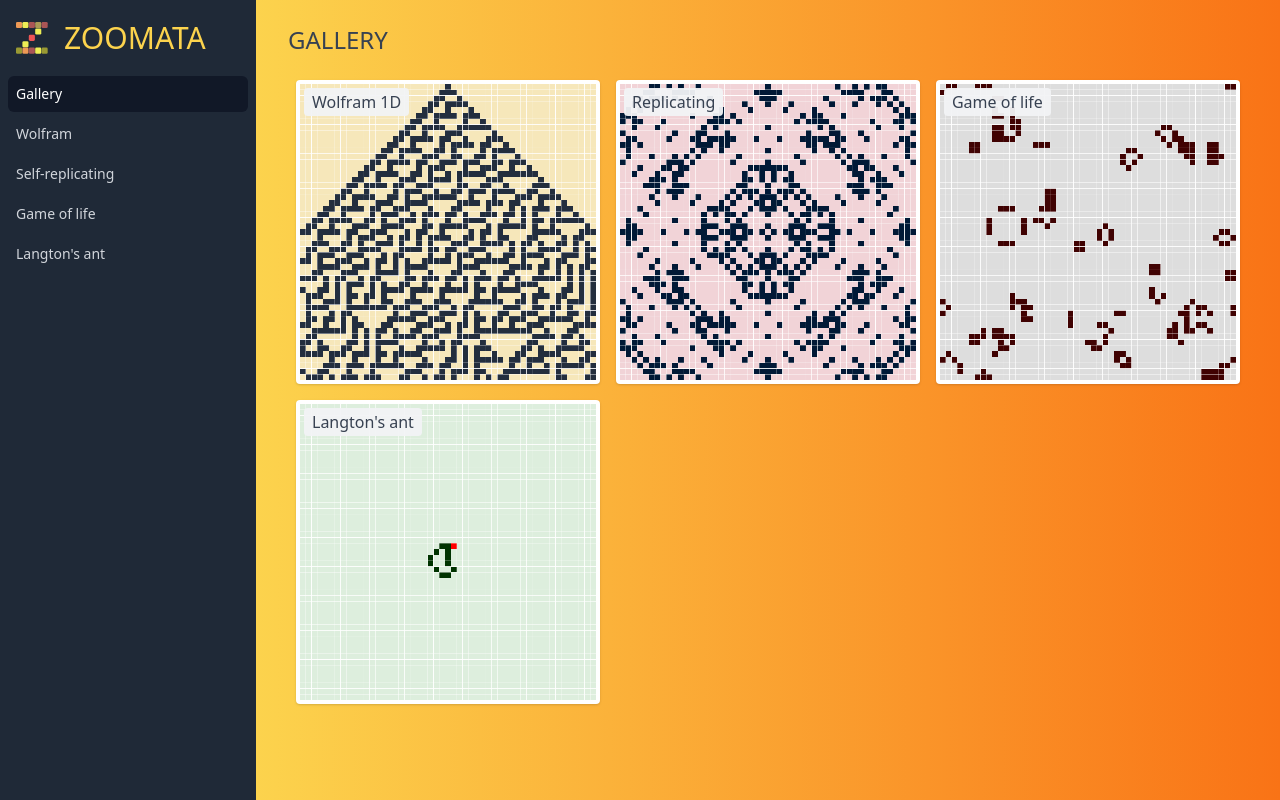
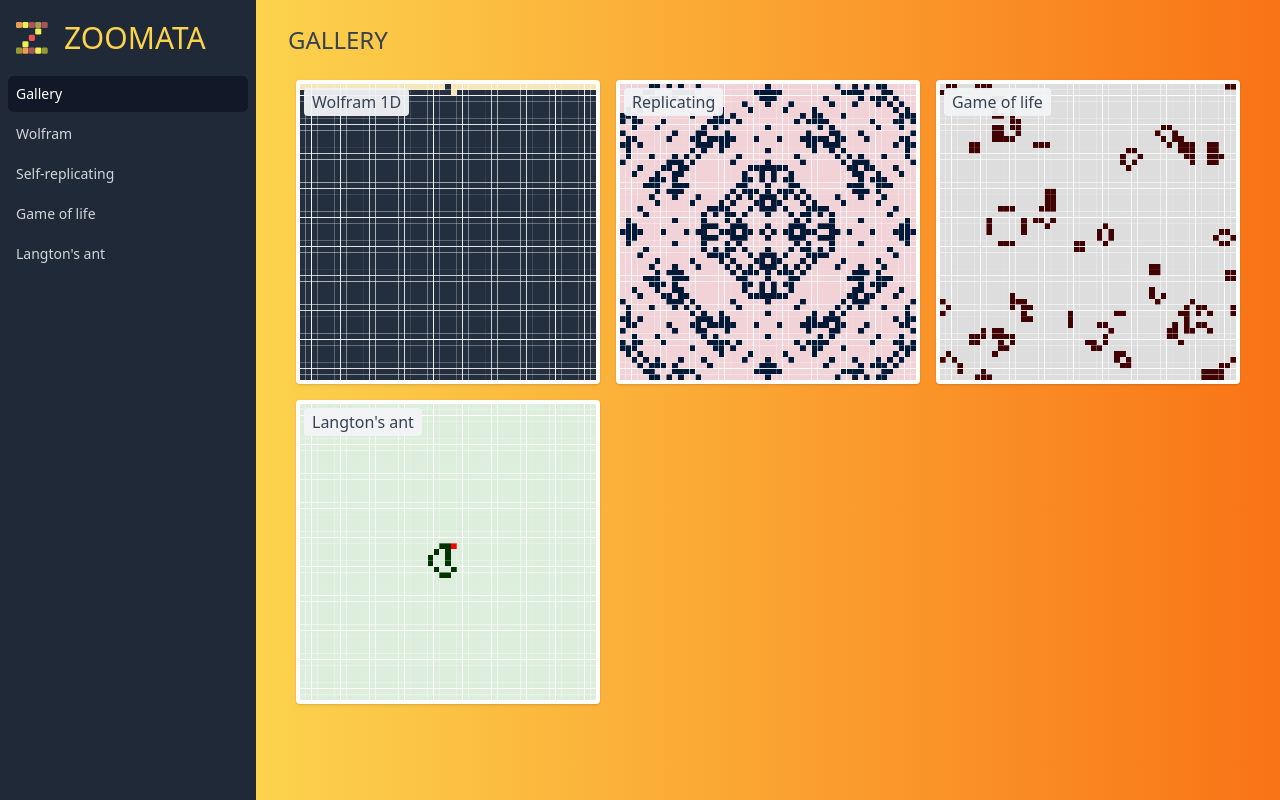
Before and after one commit to undo76/zoomata, a Next.js app: page / in a window 1280 px wide. Built offline with nearby package versions, Linux system fonts and the light colour scheme; a web font is replaced by a local one.

Commit message:
CellRule -> WorldRule

```diff
--- a/components/WolframAutomata.tsx
+++ b/components/WolframAutomata.tsx
@@ -1,6 +1,6 @@
 import React, { useCallback } from "react";
 import { ColorMap, GridCanvas } from "./GridCanvas";
-import { Cell2d, Grid2dWorld, Rule2d } from "../libs/grid2d-world";
+import { Cell2d, CellRule2d, Grid2dWorld } from "../libs/grid2d-world";
 import { drawRectCell } from "../libs/canvas-utils";
 
 export interface WolframAutomataProps {
@@ -36,14 +36,23 @@ export const WolframAutomata: React.FC<WolframAutomataProps> = ({
   );
 };
 
-function computeSteps(rule: number, width: number, steps: number): Grid2dWorld {
-  const world = new Grid2dWorld(width, steps, undefined, wolframRule(rule));
+function computeSteps(
+  ruleNumber: number,
+  width: number,
+  steps: number
+): Grid2dWorld {
+  const world = new Grid2dWorld(
+    width,
+    steps,
+    (draft) => {
+      draft.setCellState([Math.floor(width / 2), 0], 1);
+    },
+    () => {}
+  );
+  const rule = wolframRule(ruleNumber);
   return world.mutate((draft) => {
-    draft.setCellState([Math.floor(width / 2), 0], 1);
-    for (let y = 0; y < steps; y++) {
-      for (let x = 0; x < width; x++) {
-        draft.setCellState([x, y], draft.rule(draft, [x, y]));
-      }
+    for (const cell of draft.iterate()) {
+      draft.setCellState(cell, rule(draft, cell));
     }
   });
 }
@@ -56,7 +65,7 @@ function wolfram1dNeighborhood([x, y]: Cell2d): Cell2d[] {
   ];
 }
 
-function wolframRule(ruleNumber: number): Rule2d {
+function wolframRule(ruleNumber: number): CellRule2d {
   return (world: Grid2dWorld, cell: Cell2d) => {
     if (cell[1] === 0) return world.getCellState(cell);
     else {
--- a/libs/grid2d-world.ts
+++ b/libs/grid2d-world.ts
@@ -2,7 +2,11 @@ import { mod } from "./utils";
 
 export type State = number;
 export type Cell2d = [number, number];
-export type Rule2d = (world: Grid2dWorld, cell: Cell2d) => State;
+export type CellRule2d = (world: Grid2dWorld, cell: Cell2d) => State;
+export type WorldRule2d = (
+  current: Grid2dWorld,
+  draft: MutableGrid2dWorld
+) => void;
 
 export class Grid2dWorld {
   private readonly grid: Uint8Array;
@@ -11,7 +15,7 @@ export class Grid2dWorld {
     public readonly width: number,
     public readonly height: number,
     public readonly initFn: (world: MutableGrid2dWorld) => void = () => {},
-    public readonly rule: Rule2d,
+    public readonly rule: WorldRule2d,
     public readonly history = new UndoHistory<Grid2dWorld>(1000),
     initialize = true
   ) {
@@ -49,16 +53,12 @@ export class Grid2dWorld {
   }
 
   next(): Grid2dWorld {
-    const nextWorld = this.clear(true);
-    for (let cell of this.iterate()) {
-      nextWorld.setCellState(cell, this.rule(this, cell));
-    }
-    return nextWorld;
+    return this.mutate((draft) => this.rule(this, draft));
   }
 
   *iterate(): Generator<Cell2d> {
-    for (let x = 0; x < this.width; x++) {
-      for (let y = 0; y < this.height; y++) {
+    for (let y = 0; y < this.height; y++) {
+      for (let x = 0; x < this.width; x++) {
         yield [x, y];
       }
     }
@@ -128,3 +128,11 @@ class UndoHistory<T> {
     return this.current !== this.last;
   }
 }
+
+export function cellRule(cellRule: CellRule2d) {
+  return function (current: Grid2dWorld, draft: MutableGrid2dWorld) {
+    for (let cell of current.iterate()) {
+      draft.setCellState(cell, cellRule(current, cell));
+    }
+  };
+}
--- a/libs/use-animated.ts
+++ b/libs/use-animated.ts
@@ -3,6 +3,7 @@ import {
   SetStateAction,
   useCallback,
   useEffect,
+  useReducer,
   useRef,
   useState,
 } from "react";
@@ -43,3 +44,15 @@ export function useAnimatedIterable<S extends { next: () => S }>(
   );
   return [state, setState, running, setRunning];
 }
+
+export function useAnimatedRandomValue(
+  maximum: number,
+  initialValue: number,
+  delay: number
+): [number, boolean, (r: boolean) => void] {
+  const [value, newRandomValue] = useReducer(
+    () => Math.floor(Math.random() * maximum),
+    initialValue
+  );
+  return [value, ...useAnimated(newRandomValue, delay)];
+}
--- a/pages/game-of-life.tsx
+++ b/pages/game-of-life.tsx
@@ -1,8 +1,9 @@
 import { mooreNeighborhood, randomizeWorld } from "../libs/utils";
 import { Grid2dWorldAutomataPage } from "../components/Grid2dWorldAutomataPage";
-import { Cell2d, Grid2dWorld, State } from "../libs/grid2d-world";
+import { Cell2d, cellRule, Grid2dWorld, State } from "../libs/grid2d-world";
 
-export function gameOfLifeRule(world: Grid2dWorld, cell: Cell2d): State {
+export const gameOfLifeRule = cellRule(
+  (world: Grid2dWorld, cell: Cell2d): State => {
     const count = mooreNeighborhood(cell)
       .map((c) => world.getCellState(c))
       .reduce((sum, current) => sum + current, 0);
@@ -14,6 +15,7 @@ export function gameOfLifeRule(world: Grid2dWorld, cell: Cell2d): State {
       return world.getCellState(cell);
     }
   }
+);
 
 export default function GameOfLifePage() {
   return (
--- a/pages/index.tsx
+++ b/pages/index.tsx
@@ -1,6 +1,9 @@
 import { PageLayout } from "../components/PageLayout";
 import { WolframAutomata } from "../components/WolframAutomata";
-import { useAnimatedIterable } from "../libs/use-animated";
+import {
+  useAnimatedIterable,
+  useAnimatedRandomValue,
+} from "../libs/use-animated";
 import { gameOfLifeRule } from "./game-of-life";
 import { drawCircleInWorld, randomizeWorld } from "../libs/utils";
 import { selfReproducingRule } from "./self-replicating";
@@ -18,11 +21,13 @@ const singleDotInitFn = (w: MutableGrid2dWorld) =>
   w.setCellState([Math.floor(w.width / 2), Math.floor(w.height / 2)], 2);
 
 export default function Gallery() {
+  const [wolframRule] = useAnimatedRandomValue(256, 30, 1000);
+
   return (
     <PageLayout title="Gallery">
       <div className="flex flex-wrap">
         <Widget title="Wolfram 1D" href="/wolfram">
-          <WolframAutomata rule={30} width={51} steps={51} />
+          <WolframAutomata rule={wolframRule} width={51} steps={51} />
         </Widget>
 
         <AnimatedGridWorld2Widget
--- a/pages/langton-ant.tsx
+++ b/pages/langton-ant.tsx
@@ -1,4 +1,10 @@
-import { Cell2d, Grid2dWorld, State } from "../libs/grid2d-world";
+import {
+  Cell2d,
+  cellRule,
+  Grid2dWorld,
+  MutableGrid2dWorld,
+  State,
+} from "../libs/grid2d-world";
 import { vonNeumannNeighborhood } from "../libs/utils";
 import { Grid2dWorldAutomataPage } from "../components/Grid2dWorldAutomataPage";
 
@@ -38,7 +44,46 @@ function turn(antState: AntState, cellState: CellState): AntState {
   }
 }
 
-export function langtonAntRule(world: Grid2dWorld, cell: Cell2d): State {
+function forward(antState: AntState, [x, y]: Cell2d): Cell2d {
+  switch (antState) {
+    case AntState.NONE:
+      return [x, y];
+    case AntState.NORTH:
+      return [x, y - 1];
+    case AntState.EAST:
+      return [x + 1, y];
+    case AntState.SOUTH:
+      return [x, y + 1];
+    case AntState.WEST:
+      return [x - 1, y];
+  }
+}
+
+export const langtonAntRule = (
+  current: Grid2dWorld,
+  draft: MutableGrid2dWorld
+) => {
+  for (const cell of current.iterate()) {
+    const [antState, cellState] = decodeState(current.getCellState(cell));
+    if (antState !== AntState.NONE) {
+      const nextAntState = turn(antState, cellState);
+      const nextAntCell = forward(nextAntState, cell);
+      const [_, nextAntCellState] = decodeState(
+        current.getCellState(nextAntCell)
+      );
+      draft.setCellState(cell, encodeState(AntState.NONE, cellState ^ 1));
+      draft.setCellState(
+        nextAntCell,
+        encodeState(nextAntState, nextAntCellState)
+      );
+      return; // Just one ant in the world
+    }
+  }
+};
+
+// Not used, less efficient
+export const langtonAntRuleByCell = cellRule(
+  (world: Grid2dWorld, cell: Cell2d): State => {
     const state = world.getCellState(cell);
     const [antState, cellState] = decodeState(state);
     switch (antState) {
@@ -61,6 +106,7 @@ export function langtonAntRule(world: Grid2dWorld, cell: Cell2d): State {
         return encodeState(AntState.NONE, cellState ^ 1);
     }
   }
+);
 
 export default function LangtonAnt() {
   return (
--- a/pages/self-replicating.tsx
+++ b/pages/self-replicating.tsx
@@ -1,14 +1,16 @@
-import { Cell2d, Grid2dWorld, State } from "../libs/grid2d-world";
+import { Cell2d, cellRule, Grid2dWorld, State } from "../libs/grid2d-world";
 import { drawCircleInWorld, vonNeumannNeighborhood } from "../libs/utils";
 import { Grid2dWorldAutomataPage } from "../components/Grid2dWorldAutomataPage";
 
-export function selfReproducingRule(world: Grid2dWorld, cell: Cell2d): State {
+export const selfReproducingRule = cellRule(
+  (world: Grid2dWorld, cell: Cell2d): State => {
     return (
       vonNeumannNeighborhood(cell)
         .map((c) => world.getCellState(c))
         .reduce((sum, current) => sum + current, 0) % 2
     );
   }
+);
 
 export default function SelfReplicating() {
   return (
```
Also changed, not shown: components/Grid2dWorldAutomataPage.tsx (+7 -2 lines), libs/use-debounced.ts (renamed from libs/useDebounced.ts). Lines whose indentation alone changed are shown as unchanged.
